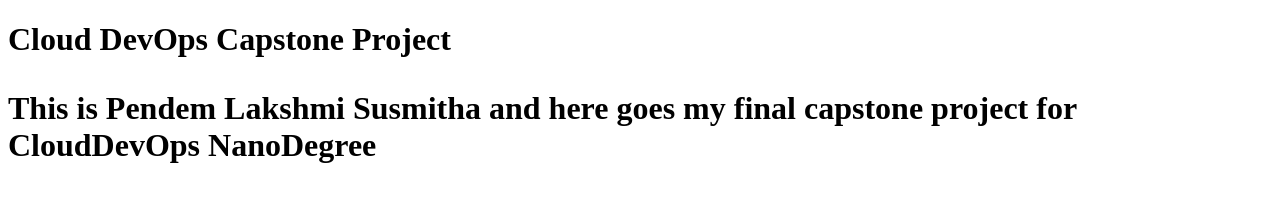
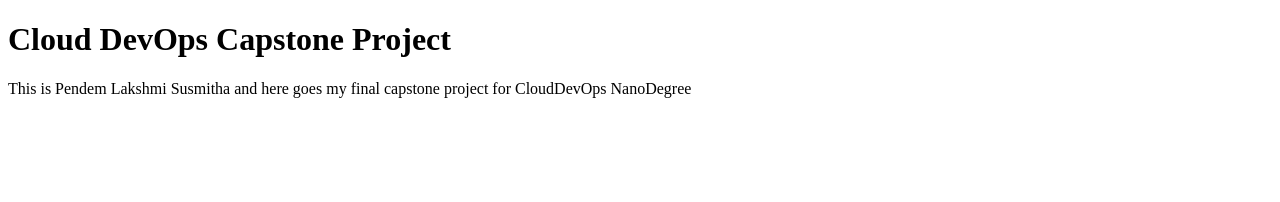
Before and after one commit to Susmitha5c3/UdacityCapstoneSample, a plain HTML site: page index.html in a window 1280 px wide. Drawn offline with Linux system fonts and the light colour scheme.

Commit message:
Resolved errors

```diff
--- a/index.html
+++ b/index.html
@@ -7,8 +7,8 @@
 </head>
 
 <body>
-  <h1>Cloud DevOps Capstone Project<h1>
-      <p> This is Pendem Lakshmi Susmitha and here goes my final capstone project for CloudDevOps NanoDegree </p>
+  <h1>Cloud DevOps Capstone Project</h1>
+  <p> This is Pendem Lakshmi Susmitha and here goes my final capstone project for CloudDevOps NanoDegree </p>
 </body>
 
 </html>
```
